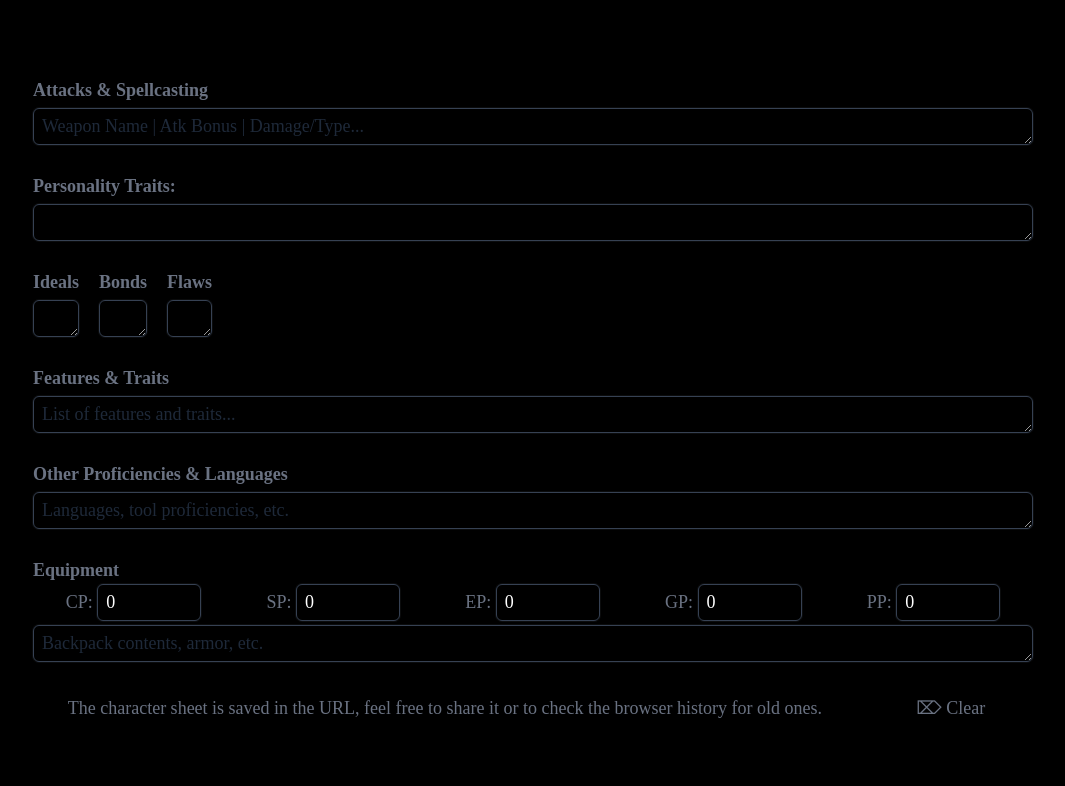
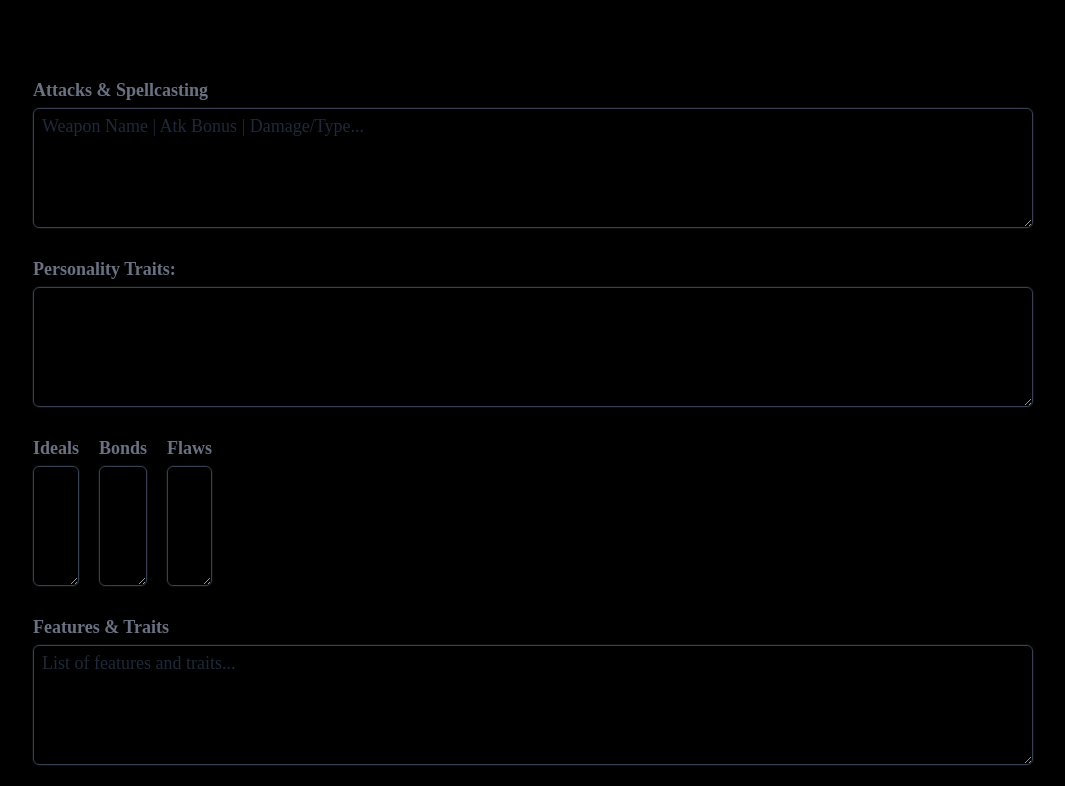
Before and after one commit to lfoscari/realsheet, a website: page index.html in a window 1280 px wide. Shown: the part 1134-1920 px from the top of the page, without its empty margins (107-1172 px from the left). Drawn offline with nearby package versions, Linux system fonts and the light colour scheme; a web font is replaced by a local one.

Commit message:
textarea dimension

```diff
--- a/index.html
+++ b/index.html
@@ -210,8 +210,6 @@
                 <h2>Personality Traits:</h2>
                 <textarea
                     x-model="personalityTraits"
-                    rows="3"
-                    cols="50"
                     class="p-2 w-full"
                 ></textarea>
             </div>
@@ -220,8 +218,6 @@
                     <h2>Ideals</h2>
                     <textarea
                         x-model="ideals"
-                        rows="3"
-                        cols="50"
                         class="p-2 w-full"
                     ></textarea>
                 </div>
@@ -229,8 +225,6 @@
                     <h2>Bonds</h2>
                     <textarea
                         x-model="bonds"
-                        rows="3"
-                        cols="50"
                         class="p-2 w-full"
                     ></textarea>
                 </div>
@@ -238,8 +232,6 @@
                     <h2>Flaws</h2>
                     <textarea
                         x-model="flaws"
-                        rows="3"
-                        cols="50"
                         class="p-2 w-full"
                     ></textarea>
                 </div>
--- a/src/input.css
+++ b/src/input.css
@@ -21,7 +21,7 @@
 }
 
 textarea {
-  @apply field-sizing-content min-w-0 w-full p-3 mt-1;
+  @apply min-h-30 field-sizing-content min-w-0 w-full p-3 mt-1;
 }
 
 input[type="number"] {
```
Also changed, not shown: src/output.css.
